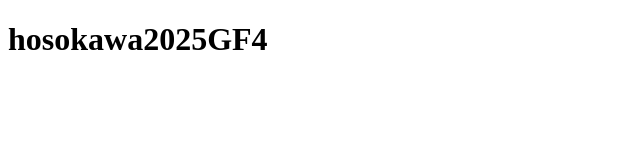
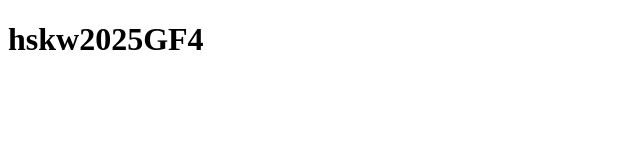
Before and after one commit to rese-i85/sample4GF, a plain HTML site: page index.html in a window 1280 px wide. Shown: the whole page, without its empty margins (0-640 px from the left). Drawn offline with Linux system fonts and the light colour scheme.

Commit message:
Update index.html

```diff
--- a/index.html
+++ b/index.html
@@ -6,6 +6,6 @@
   <title>Googleanakytics</title>
 </head>
 <body>
-    <h1>hosokawa2025GF4</h1>
+    <h1>hskw2025GF4</h1>
 </body>
 </html>
```
